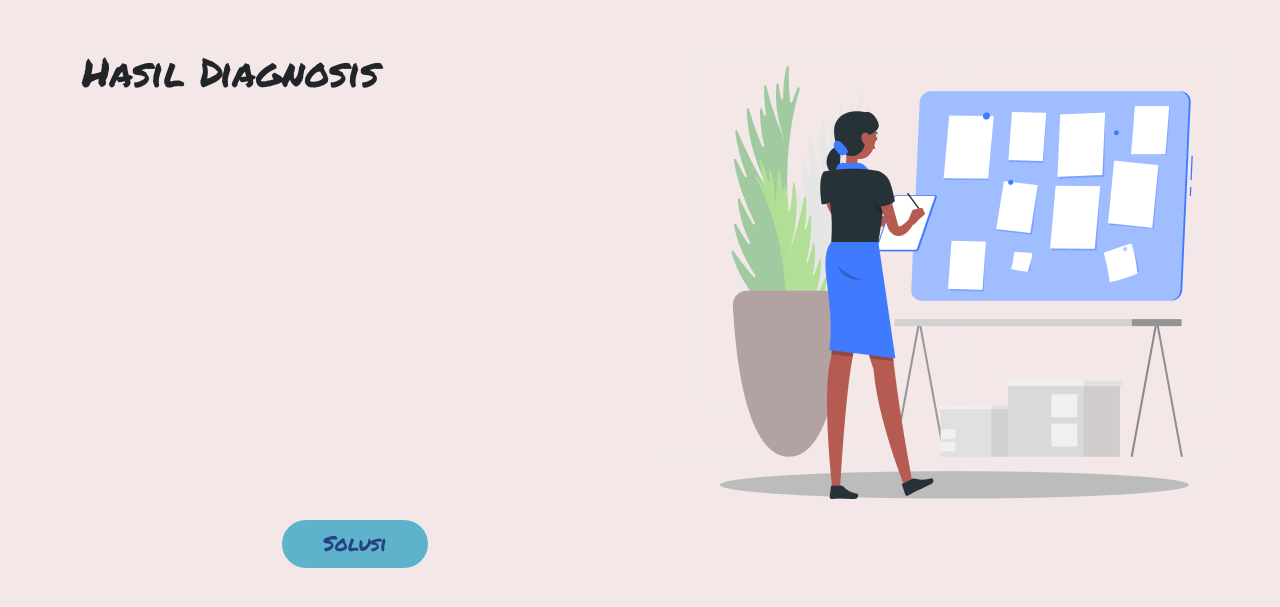
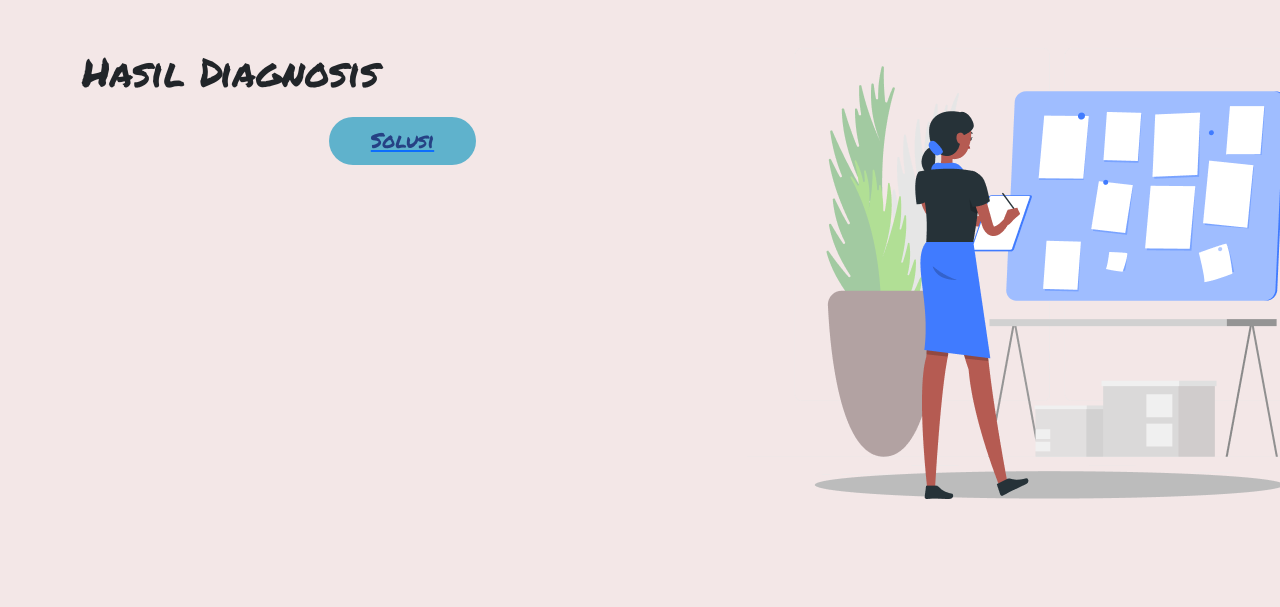
Before and after one commit to steven278/Expert-System, a PHP site: page /HasilDiagnosis.php in a window 1280 px wide; the page is wider, and only the part inside the window is pictured. Shown: the part 76-683 px from the top of that part. Run offline with PHP 8.4, Linux system fonts and the light colour scheme.

Commit message:
update HasilDiagnosis

```diff
--- a/HasilDiagnosis.php
+++ b/HasilDiagnosis.php
@@ -14,18 +14,14 @@
 <body>
     <div class="container mt-5">
         <div class="row">
-            <div class="col-md-6">
+            <div class="col-md-7">
                 <h1>Hasil Diagnosis</h1>
+                    <a href="Solusi.php">
+                    <button id="btn-solusi">Solusi</button>
+                    </a>
             </div>
-            <div class="col-md-4">
+            <div class="col-md-5">
                 <img src="images/Depression 3.png">
-            </div>
-        </div>
-        <div class="row">
-            <div class="col-md-6 center">
-                <a href="Solusi.php">
-                <button id="btn-solusi">Solusi</button>
-                </a>
             </div>
         </div>
     </div>
--- a/css/hasilDiagnosisStyle.css
+++ b/css/hasilDiagnosisStyle.css
@@ -7,7 +7,12 @@
 }
 
 .center{
-    text-align: center;
+    display: block;
+    margin-left: auto;
+    margin-right: auto;
+    margin-top: 40px;
+    width: 70%;
+    height: 110%;
 }
 
 #btn-solusi{
@@ -20,4 +25,7 @@
     border:0;
     cursor:pointer;
     margin:1em;
+    display: block;
+    margin-left: auto;
+    margin-right: auto;
 }
```
